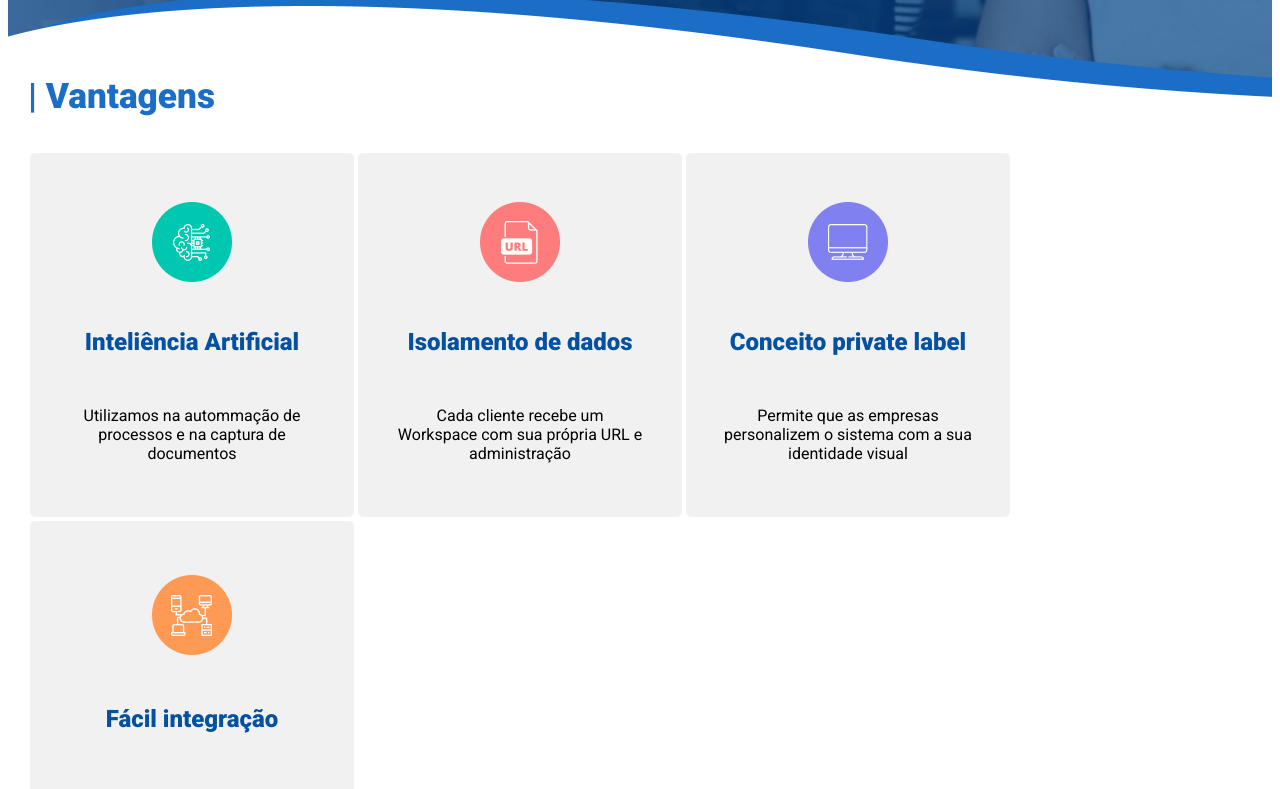
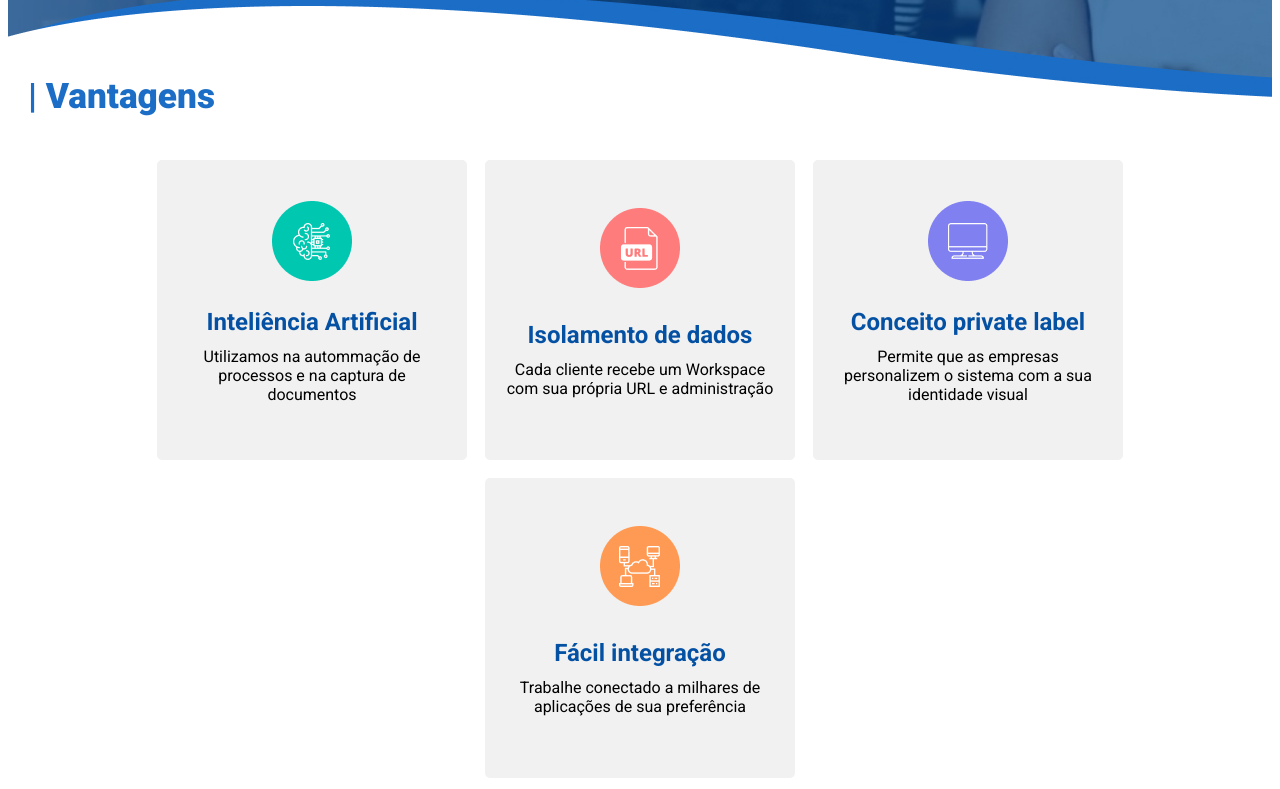
Before and after one commit to walttoncoelho/OrganizeFy, a React (Vite) app: page / in a window 1280 px wide. Shown: the part 720-1509 px from the top of the page. Built offline with nearby package versions, Linux system fonts and the light colour scheme.

Commit message:
Refactor Vantagens

```diff
--- a/src/Pages/Home/Sections/Depoimentos/Style.jsx
+++ b/src/Pages/Home/Sections/Depoimentos/Style.jsx
@@ -57,8 +57,9 @@ export const CardStyle = styled.div`
     width: 80px;
     margin: auto;
     box-shadow: #110808;
-    border: solid 2px #f3f3f36e;
-    border-radius: 100%;
+    /* border: solid 2px #f3f3f36e;
+    border-radius: 100%; */
+    filter: drop-shadow(0px 0px 16px rgba(0, 0, 0, 0.25));
 
   }
 
--- a/src/Pages/Home/Sections/Vantagens/Style.jsx
+++ b/src/Pages/Home/Sections/Vantagens/Style.jsx
@@ -7,10 +7,11 @@ export const Container = styled.div`
   padding: 20px;
   flex-wrap: wrap;
   cursor: pointer;
+  align-items: center;
+  justify-content: center;
 
   >:hover{
-    background-color: #d9d9da;
-
+    background-color: #f5f5f5;
   }
 `;
 
@@ -18,9 +19,7 @@ export const Section = styled.div`
 display: flex;
 margin: auto;
 flex-direction: column;
-max-width: 1440px;
-
-
+max-width: 1444px;
 
 h3{
   display: flex;
@@ -29,35 +28,48 @@ h3{
   margin-top: -10px;
   margin-left: 20px;
 }
-
 `;
 
 export const CardStyle = styled.div`
   display: flex;
   flex-direction: column;
   background-color: #F1F1F1;
-  max-width: 260px;
+  max-width: 310px;
   min-height: 300px;
-  padding: 2rem;
-  margin:2px;
+  margin: 9px;
   border-radius: 5px;
-
-
-
+  text-align: center;
+  justify-content: center;
+  align-items: center;
 
   h4{
-    color: #0451A4
+    display: flex;
+    margin: auto;
+    color: #0451A4;
+
   }
 
   img{
+    display: flex;
     width: 80px;
     margin: auto;
+    margin-bottom: -10px;
+
   }
 
   p{
-    padding: 5px;
+    display: flex;
     margin: auto;
+    padding: 15px;
     text-align: center;
+    justify-content: center;
   }
 
-`;
+  `;
+
+  export const CardText = styled.div`
+  flex-direction: column;
+  display: flex;
+  margin: auto;
+  align-items: flex-start;
+  `;
--- a/src/Pages/Home/Sections/Vantagens/data/Card.jsx
+++ b/src/Pages/Home/Sections/Vantagens/data/Card.jsx
@@ -1,5 +1,5 @@
 import React from 'react'
-import { CardStyle, Container } from '../Style'
+import { CardStyle, CardText, Container } from '../Style'
 import data from './data'
 
 export default function Card() {
@@ -10,8 +10,11 @@ export default function Card() {
       <>
       <CardStyle key={item.id}>
       <img src={item.img} alt={item.img_alt} />
+      <CardText>
+
       <h4>{item.title}</h4>
       <p>{item.description}</p>
+      </CardText>
       </CardStyle>
       </>
 ))}
--- a/src/styles/styles.jsx
+++ b/src/styles/styles.jsx
@@ -31,7 +31,7 @@ export const Tipograf = styled.div`
 
   h4 {
     text-align: center;
-    font-weight: 900;
+    font-weight: 600;
     line-height: 20px;
     font-size: 1.5em;
     font-family: 'Roboto', sans-serif;
```
